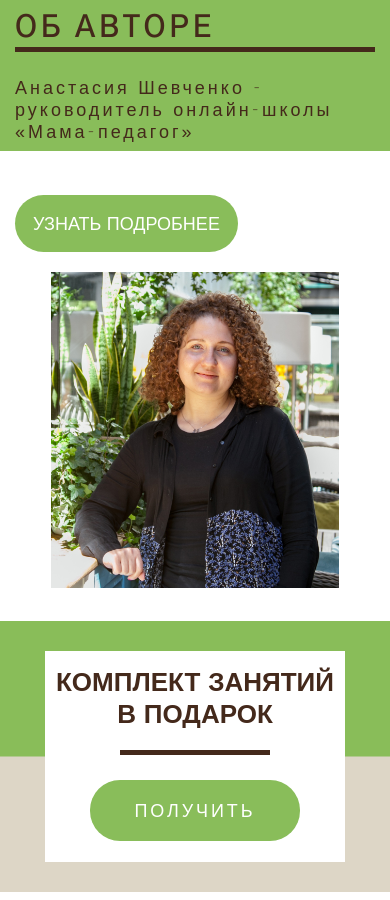
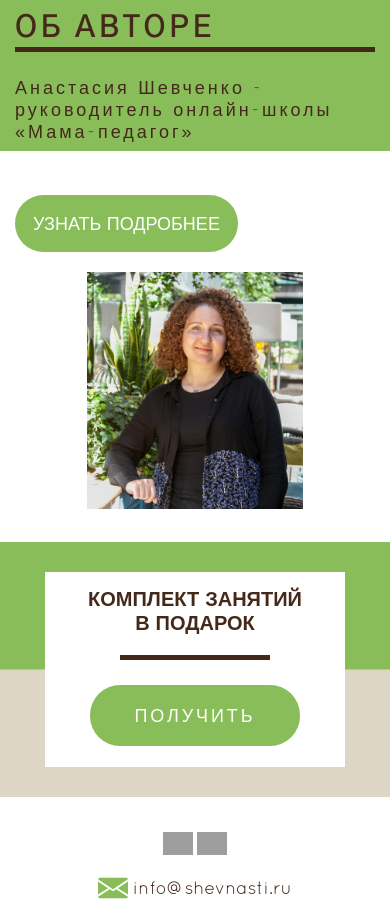
Before and after one commit to Garo1986/Garo1986.github.io, a PHP site: page / in a window 390 px wide. Shown: the part 2027-2927 px from the top of the page. Run offline with PHP 8.4, Linux system fonts and the light colour scheme; grey boxes are pictures that could not be loaded.

Commit message:
very good

```diff
--- a/Mama-teacher/css/main.css
+++ b/Mama-teacher/css/main.css
@@ -418,6 +418,16 @@ nav ul li a {
   font-size: 18px;
   color: #44291B;
   text-decoration: none;
+  display: -webkit-box;
+  display: -ms-flexbox;
+  display: flex;
+  -webkit-box-align: center;
+      -ms-flex-align: center;
+          align-items: center;
+}
+
+.footer_mail a img {
+  margin-right: 5px;
 }
 
 .footer_social {
@@ -696,7 +706,7 @@ nav ul li a {
     margin-bottom: 15px;
   }
   .autor_photo {
-    max-width: 80%;
+    max-width: 60%;
     margin: 0 auto;
   }
   .present {
@@ -753,6 +763,9 @@ nav ul li a {
   .variant_title {
     font-size: 26px;
   }
+  .present_title {
+    font-size: 20px;
+  }
 }
 
 @media screen and (max-width: 350px) {
--- a/Mama-teacher/css/main.sass
+++ b/Mama-teacher/css/main.sass
@@ -246,6 +246,10 @@ nav
             font-size: 18px
             color: #44291B
             text-decoration: none
+            display: flex
+            align-items: center
+            img
+                margin-right: 5px
     &_social
         align-self: center
 
@@ -446,7 +450,7 @@ nav
         &_desc
             margin-bottom: 15px
         &_photo
-                max-width: 80%
+                max-width: 60%
                 margin: 0 auto
     .present
         padding: 30px
@@ -484,6 +488,9 @@ nav
     .variant
         &_title
             font-size: 26px
+    .present
+        &_title
+            font-size: 20px
 @media screen and ( max-width: 350px )
     .present
         &_title
--- a/Mama-teacher/index.html
+++ b/Mama-teacher/index.html
@@ -142,7 +142,7 @@
                 <div class="present_wrap">
                     <div class="present_title">
                         комплект&nbsp;занятий
-                        в подарок
+                        в&nbsp;подарок
                     </div>
                     <div class="present_line"></div>
                     <div class="present_link"><a href="#">получить</a></div>
@@ -168,12 +168,12 @@
                 </div>
                 <!-- /.footer_logo -->
                 <div class="footer_mail">
-                    <a href="mailto:info@shevnasti.ru">info@shevnasti.ru</a>
+                    <a href="mailto:info@shevnasti.ru"><img src="img/mail.svg" alt=""> info@shevnasti.ru</a>
                 </div>
                 <!-- /.footer_mail -->
                 <div class="footer_social">
-                    <a href="#"><img src="../img/ig.svg" alt=""></a>
-                    <a href="#"><img src="../img/vk.svg" alt=""></a>
+                    <a href="#"><img src="img/ig.svg" alt="Мама-педагог"></a>
+                    <a href="#"><img src="img/vk.svg" alt="Мама-педагог"></a>
                 </div>
                 <!-- /.footer_social -->
             </div>
```
Also changed, not shown: Mama-teacher/img/mail.svg (added), 1 other file.
